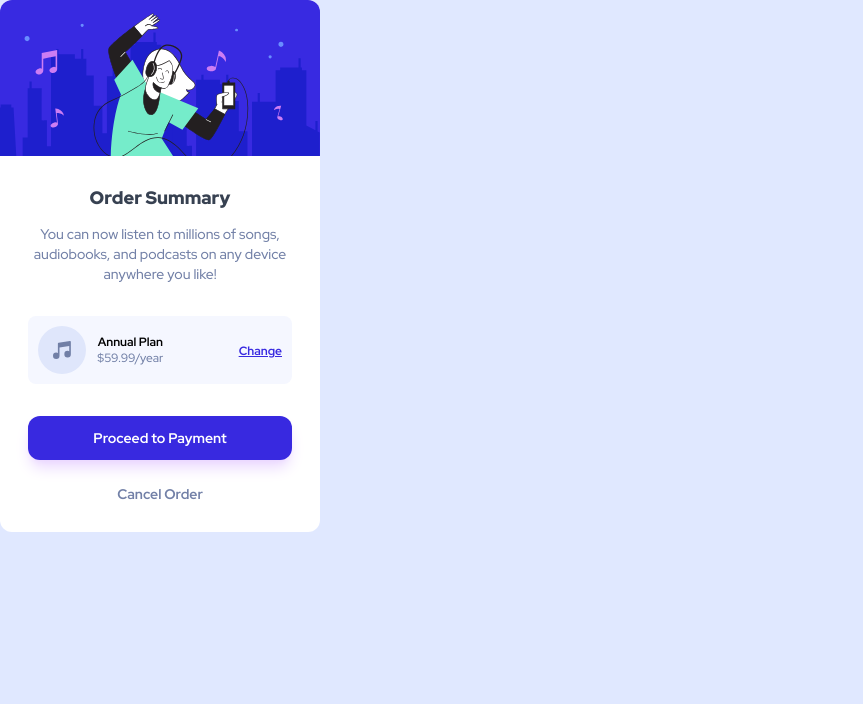
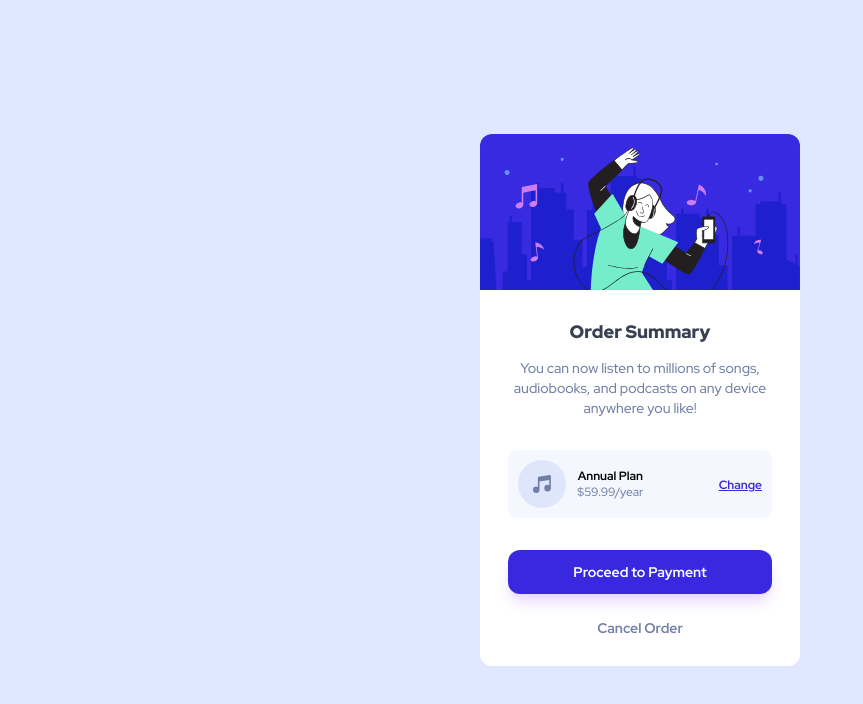
Before and after one commit to joforikwakye/frontend-mentor-challenges, a website: page order-summary-component-main/public/index.html in a window 1280 px wide. Shown: the whole page, without its empty margins (0-863 px from the left). Drawn offline with Linux system fonts and the light colour scheme.

Commit message:
Update index.html

```diff
--- a/order-summary-component-main/public/index.html
+++ b/order-summary-component-main/public/index.html
@@ -9,8 +9,8 @@
   </head>
   <body class="font-redHat bg-paleBlue">
 
-    <div class="max-w-xs ml-auto mr-auto">
 
+     <div class="flex items-center w-screen h-screen max-w-xs m-auto">
       <div class="bg-white rounded-xl overflow-hidden">
         <img
           src="images/illustration-hero.svg"
@@ -43,5 +43,7 @@
         </div>
       </div>
     </div>
+
+
   </body>
 </html>
```
